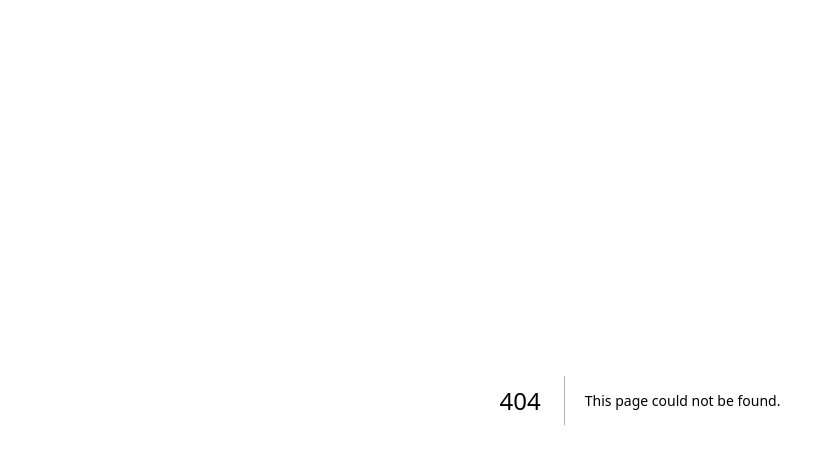
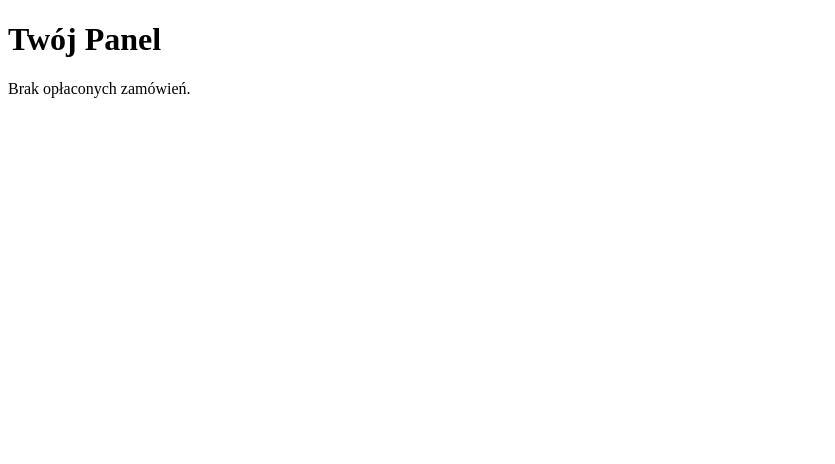
Before and after one commit to Kacperek123123/steam-shop, a Next.js app: page /dashboard in a window 1280 px wide. Before the commit this address had no page. Shown: the top 464 px of the page, without its empty margins (0-835 px from the left). Built offline with nearby package versions, Linux system fonts and the light colour scheme.

Commit message:
Create dashboard.js

```diff
--- /dev/null
+++ b/pages/dashboard.js
@@ -0,0 +1,22 @@
+import { useEffect, useState } from 'react';
+import { createClient } from '@supabase/supabase-js';
+
+export default function Dashboard() {
+  const [order, setOrder] = useState(null);
+
+  useEffect(() => {
+    // Tutaj sprawdzamy w bazie, czy użytkownik ma status 'paid' dla danego produktu
+    // Jeśli tak -> pokazujemy p.login, p.password, p.guard_code
+  }, []);
+
+  return (
+    <div>
+      <h1>Twój Panel</h1>
+      {!order ? <p>Brak opłaconych zamówień.</p> : (
+        <div>
+           {/* Tutaj wyświetlisz dane produktu po potwierdzeniu płatności */}
+        </div>
+      )}
+    </div>
+  );
+}
```
